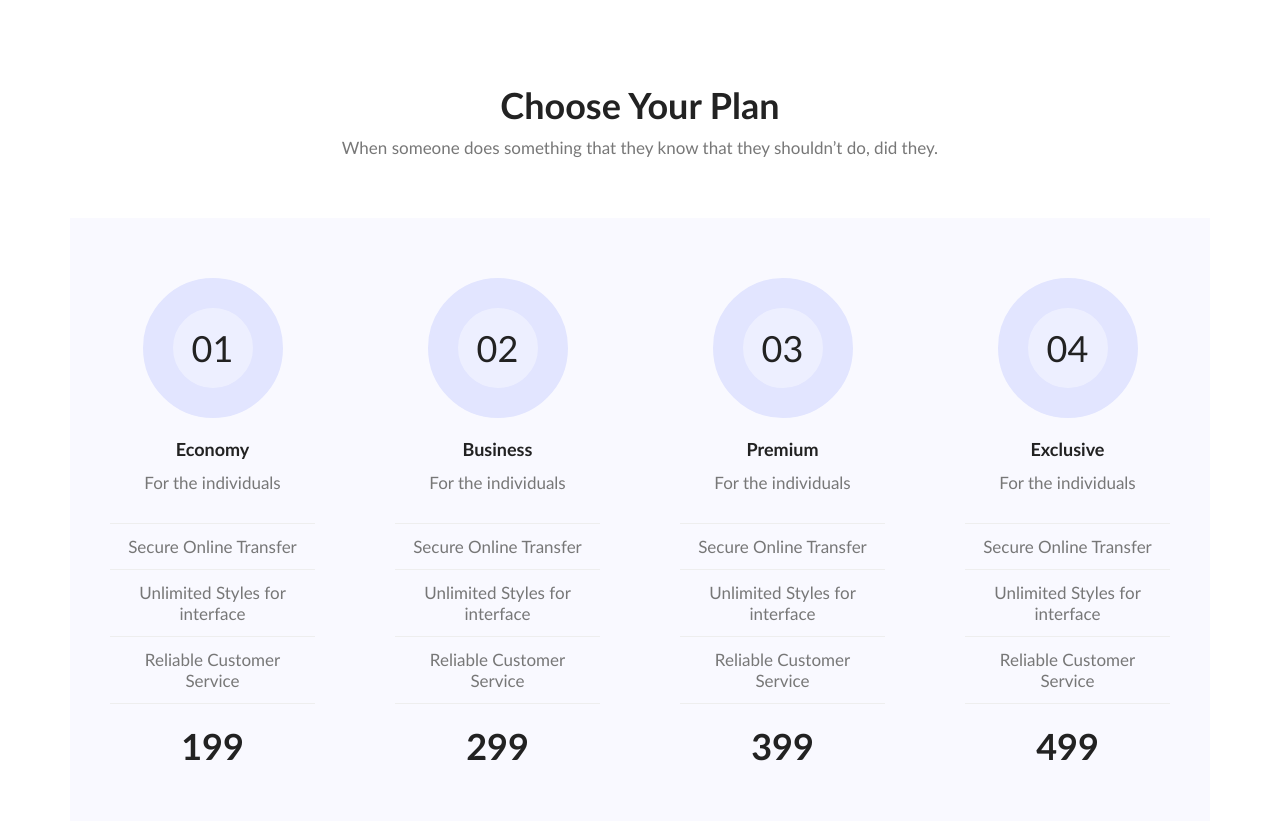
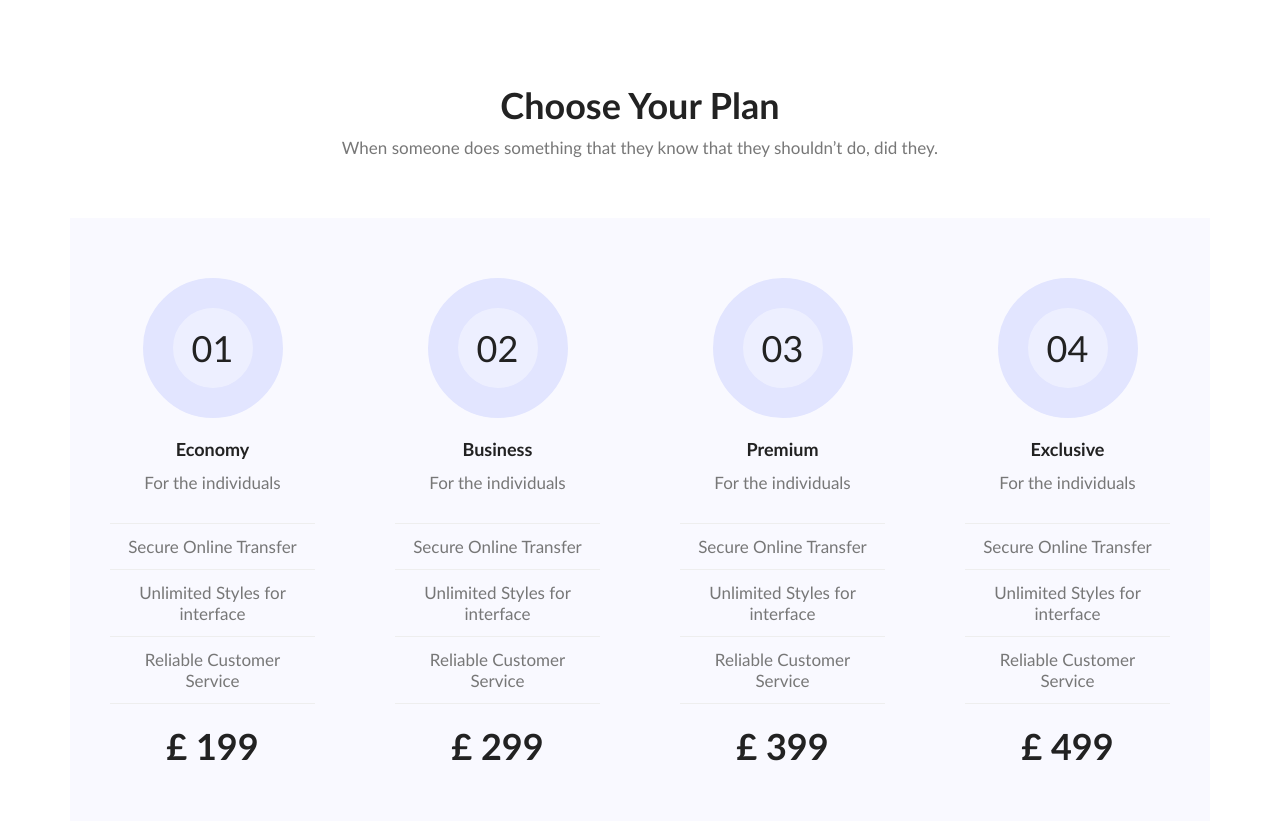
Before and after one commit to front-end-by-rimantas/35-grupe-portfolio-personal, a website with bundled scripts: page index.html in a window 1280 px wide. Shown: the part 3756-4577 px from the top of the page. Built offline with nearby package versions, Linux system fonts and the light colour scheme.

Commit message:
plan section content with js

```diff
--- a/index.html
+++ b/index.html
@@ -280,43 +280,7 @@
           </p>
         </div>
       </div>
-      <div class="row bg-third-color">
-        <div class="col-12 col-md-6 col-lg-3 text section-description">
-          <span class="circle">01</span>
-          <h3 class="section-subtitle">Economy</h3>
-          <p>For the individuals</p>
-          <p>Secure Online Transfer</p>
-          <p>Unlimited Styles for interface</p>
-          <p>Reliable Customer Service</p>
-          <h2 class="section-title">199</h2>
-        </div>
-        <div class="col-12 col-md-6 col-lg-3 text section-description">
-          <span class="circle">02</span>
-          <h3 class="section-subtitle">Business</h3>
-          <p>For the individuals</p>
-          <p>Secure Online Transfer</p>
-          <p>Unlimited Styles for interface</p>
-          <p>Reliable Customer Service</p>
-          <h2 class="section-title">299</h2>
-        </div>
-        <div class="col-12 col-md-6 col-lg-3 text section-description">
-          <span class="circle">03</span>
-          <h3 class="section-subtitle">Premium</h3>
-          <p>For the individuals</p>
-          <p>Secure Online Transfer</p>
-          <p>Unlimited Styles for interface</p>
-          <p>Reliable Customer Service</p>
-          <h2 class="section-title">399</h2>
-        </div>
-        <div class="col-12 col-md-6 col-lg-3 text section-description">
-          <span class="circle">04</span>
-          <h3 class="section-subtitle">Exclusive</h3>
-          <p>For the individuals</p>
-          <p>Secure Online Transfer</p>
-          <p>Unlimited Styles for interface</p>
-          <p>Reliable Customer Service</p>
-          <h2 class="section-title">499</h2>
-        </div>
+      <div id="plans_block" class="row bg-third-color">
       </div>
     </section>
     <!-- end of Plans -->
@@ -405,6 +369,6 @@
     </footer>
     <!-- end of FOOTER -->
 
-    <script src="./js/pages/home.js"></script>
+    <script src="./js/pages/home.js" type="module" defer></script>
   </body>
 </html>
--- /dev/null
+++ b/js/components/plansList/plansList.js
@@ -0,0 +1,20 @@
+function renderPlans(selector, data) {
+   const DOM = document.querySelector(selector);
+    let HTML = '';
+    for (const item of data) {
+        HTML += `
+        <div class="col-12 col-md-6 col-lg-3 text section-description">
+        <span class="circle">${item.number}</span>
+        <h3 class="section-subtitle">${item.title}</h3>
+        <p>${item.desc}</p>
+        <p>${item.offer[0]}</p>
+        <p>${item.offer[1]}</p>
+        <p>${item.offer[2]}</p>
+        <h2 class="section-title">${item.currency} ${item.price}</h2>
+      </div>`;
+    }
+
+    DOM.innerHTML = HTML;
+}
+
+export { renderPlans };
--- /dev/null
+++ b/js/data/plansData.js
@@ -0,0 +1,36 @@
+const plansData = [
+    {
+        number: '01',
+        title: 'Economy',
+        desc: 'For the individuals',
+        offer: ['Secure Online Transfer', 'Unlimited Styles for interface', 'Reliable Customer Service'],
+        currency: '&pound;', /*'£'*/
+        price: 199,
+    },
+    {
+        number: '02',
+        title: 'Business',
+        desc: 'For the individuals',
+        offer: ['Secure Online Transfer','Unlimited Styles for interface','Reliable Customer Service'],
+        currency: '&pound;',
+        price: 299,
+    },
+    {
+        number: '03',
+        title: 'Premium',
+        desc: 'For the individuals',
+        offer: ['Secure Online Transfer','Unlimited Styles for interface','Reliable Customer Service'],
+        currency: '&pound;',
+        price: 399,
+    },
+    {
+        number: '04',
+        title: 'Exclusive',
+        desc: 'For the individuals',
+        offer: ['Secure Online Transfer','Unlimited Styles for interface','Reliable Customer Service'],
+        currency: '&pound;',
+        price: 499,
+    }
+];
+
+export { plansData };
--- a/js/pages/home.js
+++ b/js/pages/home.js
@@ -1,4 +1,9 @@
 // component imports
+
+import { renderPlans } from '../components/plansList/plansList.js';
+console.log(renderPlans);
+import { plansData } from '../data/plansData.js';
+
 
 // components execution
 
@@ -24,6 +29,7 @@
 /* end of Testimonials */
 
 /* Plans */
+renderPlans('#plans_block', plansData);
 /* end of Plans */
 
 /* LatestPost */
```
